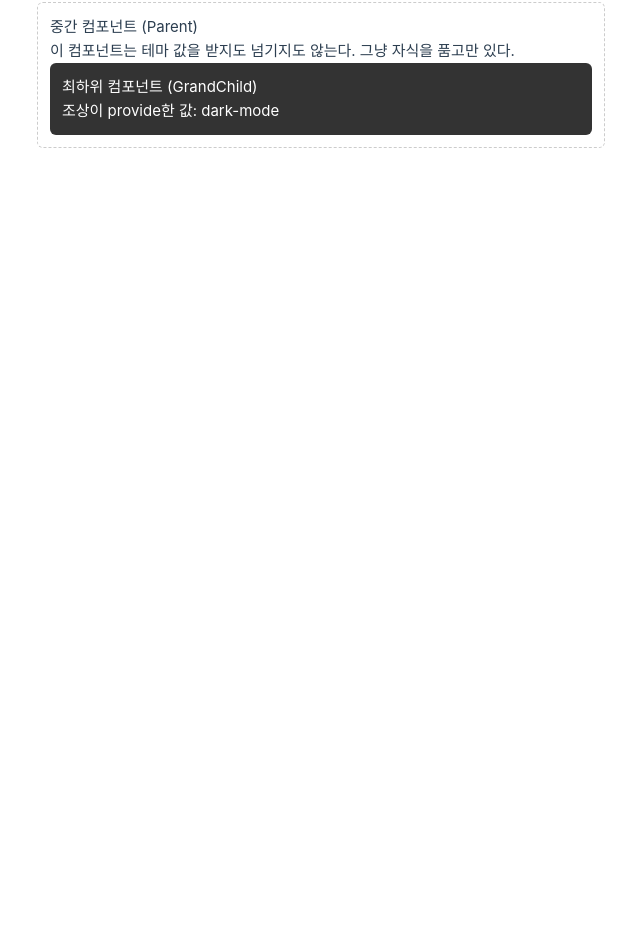
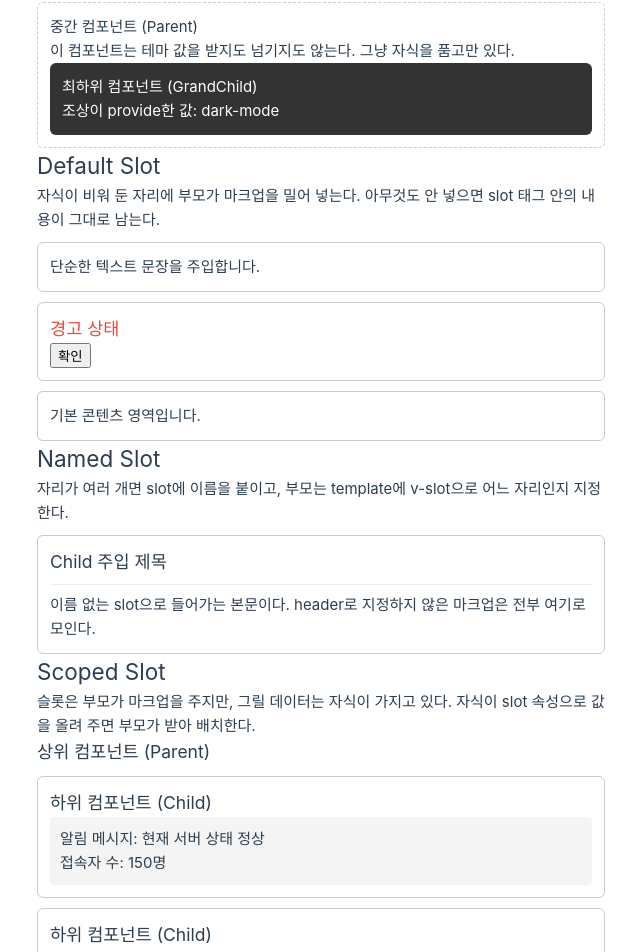
Before and after one commit to givpro22/skala-vue, a Vue app: page / in a window 1280 px wide. Shown: the part 9481-10433 px from the top of the page, without its empty margins (15-655 px from the left). Before the commit the page ends 9649 px from the top, so only its background shows below. Built offline with nearby package versions, Linux system fonts and the light colour scheme.

Commit message:
Slot 실습

```diff
--- a/src/App.vue
+++ b/src/App.vue
@@ -39,6 +39,9 @@ import PropsSample from './components/practices/component/PropsSample.vue'
 import EmitsSample from './components/practices/component/EmitsSample.vue'
 import PropsEmitsParent from './components/practices/component/PropsEmitsParent.vue'
 import ProvideRoot from './components/practices/component/ProvideRoot.vue'
+import SlotDefaultParent from './components/practices/component/SlotDefaultParent.vue'
+import SlotNamedParent from './components/practices/component/SlotNamedParent.vue'
+import SlotScopedParent from './components/practices/component/SlotScopedParent.vue'
 </script>
 
 <template>
@@ -92,5 +95,8 @@ import ProvideRoot from './components/practices/component/ProvideRoot.vue'
     <EmitsSample />
     <PropsEmitsParent />
     <ProvideRoot />
+    <SlotDefaultParent />
+    <SlotNamedParent />
+    <SlotScopedParent />
   </div>
 </template>
--- /dev/null
+++ b/src/components/practices/component/SlotDefaultChild.vue
@@ -0,0 +1,16 @@
+<template>
+  <div class="base-card">
+    <slot>
+      <p>기본 콘텐츠 영역입니다.</p>
+    </slot>
+  </div>
+</template>
+
+<style scoped>
+.base-card {
+  margin-top: 10px;
+  padding: 12px;
+  border: 1px solid #ccc;
+  border-radius: 6px;
+}
+</style>
--- /dev/null
+++ b/src/components/practices/component/SlotDefaultParent.vue
@@ -0,0 +1,22 @@
+<script setup>
+import SlotDefaultChild from './SlotDefaultChild.vue'
+</script>
+
+<template>
+  <div class="practice-section">
+    <h2>Default Slot</h2>
+
+    <p>자식이 비워 둔 자리에 부모가 마크업을 밀어 넣는다. 아무것도 안 넣으면 slot 태그 안의 내용이 그대로 남는다.</p>
+
+    <SlotDefaultChild>
+      <p>단순한 텍스트 문장을 주입합니다.</p>
+    </SlotDefaultChild>
+
+    <SlotDefaultChild>
+      <h3 style="color: #e74c3c">경고 상태</h3>
+      <button>확인</button>
+    </SlotDefaultChild>
+
+    <SlotDefaultChild></SlotDefaultChild>
+  </div>
+</template>
--- /dev/null
+++ b/src/components/practices/component/SlotNamedChild.vue
@@ -0,0 +1,28 @@
+<template>
+  <div class="base-card">
+    <header>
+      <slot name="header"></slot>
+    </header>
+    <main>
+      <slot></slot>
+    </main>
+  </div>
+</template>
+
+<style scoped>
+.base-card {
+  margin-top: 10px;
+  padding: 12px;
+  border: 1px solid #ccc;
+  border-radius: 6px;
+}
+
+header {
+  padding-bottom: 8px;
+  border-bottom: 1px solid #eee;
+}
+
+main {
+  padding-top: 8px;
+}
+</style>
--- /dev/null
+++ b/src/components/practices/component/SlotNamedParent.vue
@@ -0,0 +1,19 @@
+<script setup>
+import SlotNamedChild from './SlotNamedChild.vue'
+</script>
+
+<template>
+  <div class="practice-section">
+    <h2>Named Slot</h2>
+
+    <p>자리가 여러 개면 slot에 이름을 붙이고, 부모는 template에 v-slot으로 어느 자리인지 지정한다.</p>
+
+    <SlotNamedChild>
+      <template v-slot:header>
+        <h3>Child 주입 제목</h3>
+      </template>
+
+      <p>이름 없는 slot으로 들어가는 본문이다. header로 지정하지 않은 마크업은 전부 여기로 모인다.</p>
+    </SlotNamedChild>
+  </div>
+</template>
--- /dev/null
+++ b/src/components/practices/component/SlotScopedChild.vue
@@ -0,0 +1,25 @@
+<script setup>
+import { ref } from 'vue'
+
+const message = ref('현재 서버 상태 정상')
+const userCount = ref(150)
+</script>
+
+<template>
+  <div class="base-card">
+    <h3>하위 컴포넌트 (Child)</h3>
+
+    <slot :text="message" :count="userCount">
+      <p>부모가 마크업을 주입하지 않았을 때의 디폴트 화면</p>
+    </slot>
+  </div>
+</template>
+
+<style scoped>
+.base-card {
+  margin-top: 10px;
+  padding: 12px;
+  border: 1px solid #ccc;
+  border-radius: 6px;
+}
+</style>
--- /dev/null
+++ b/src/components/practices/component/SlotScopedParent.vue
@@ -0,0 +1,30 @@
+<script setup>
+import SlotScopedChild from './SlotScopedChild.vue'
+</script>
+
+<template>
+  <div class="practice-section">
+    <h2>Scoped Slot</h2>
+
+    <p>슬롯은 부모가 마크업을 주지만, 그릴 데이터는 자식이 가지고 있다. 자식이 slot 속성으로 값을 올려 주면 부모가 받아 배치한다.</p>
+
+    <h3>상위 컴포넌트 (Parent)</h3>
+
+    <SlotScopedChild v-slot="slotBag">
+      <div class="display-panel">
+        <p>알림 메시지: {{ slotBag.text }}</p>
+        <p>접속자 수: {{ slotBag.count }}명</p>
+      </div>
+    </SlotScopedChild>
+
+    <SlotScopedChild></SlotScopedChild>
+  </div>
+</template>
+
+<style scoped>
+.display-panel {
+  padding: 10px;
+  border-radius: 4px;
+  background-color: #f4f4f4;
+}
+</style>
```
Also changed, not shown: 1 other file (tests, documents, lock files or other folders).
